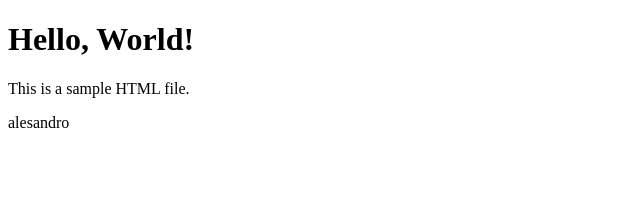
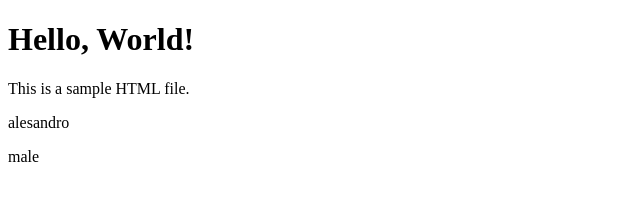
Before and after one commit to Sandro-Hobayan/sample, a plain HTML site: page index.html in a window 1280 px wide. Shown: the full height of the page, 0-640 px from the left. Drawn offline with Linux system fonts and the light colour scheme.

Commit message:
pangalawang commit

```diff
--- a/index.html
+++ b/index.html
@@ -13,6 +13,10 @@
 
 
     <p>alesandro</p>
+
+
+    <p>male</p>
+
   </div>
 
 </body>
```
